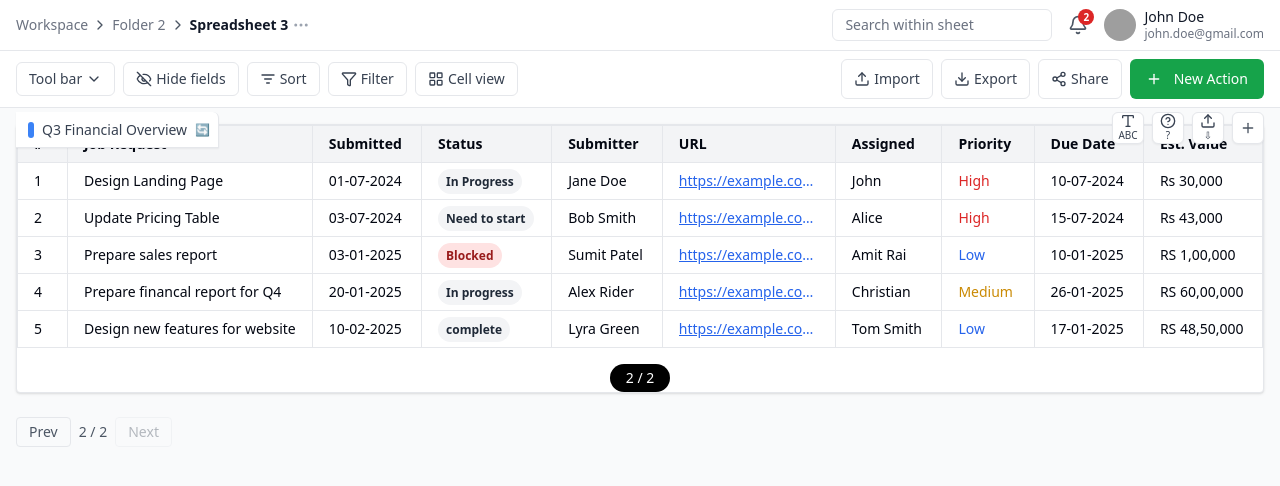
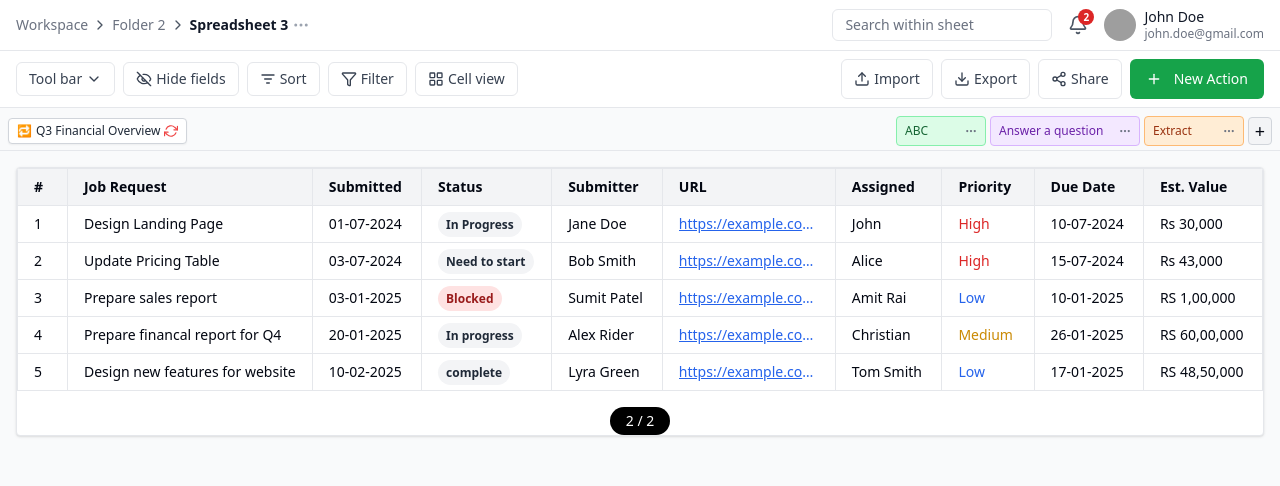
Before and after one commit to The-morning-star23/intern-spreadsheet, a React (Vite) app: page / in a window 1280 px wide. Shown: the top 486 px of the page. Built offline with nearby package versions, Linux system fonts and the light colour scheme; grey boxes are pictures that could not be loaded.

Commit message:
updated App.tsx

```diff
--- a/src/App.tsx
+++ b/src/App.tsx
@@ -2,7 +2,6 @@ import TopBar from "./components/TopBar";
 import Toolbar from "./components/Toolbar";
 import SheetHeader from "./components/SheetHeader"; // typo fixed
 import Table from "./components/Table";
-import Pagination from "./components/Pagination";
 
 function App() {
   return (
@@ -17,10 +16,7 @@ function App() {
       <SheetHeader />
 
       {/* Spreadsheet Table */}
-      <div className="relative z-10"> {/* ensures SheetHeader overlaps if needed */}
         <Table />
-        <Pagination />
-      </div>
     </div>
   );
 }
--- a/src/components/SheetHeader.tsx
+++ b/src/components/SheetHeader.tsx
@@ -1,38 +1,36 @@
-import { HelpCircle, Plus, Type, Upload } from "lucide-react";
+import { FiRefreshCw } from "react-icons/fi";
+import { BsThreeDots } from "react-icons/bs";
 
-const SheetHeader = () => {
+export default function SheetHeader() {
   return (
-    <div className="absolute top-[112px] left-0 right-0 z-30 flex justify-between items-start px-4">
-      {/* Left Q3 Tab */}
-      <div className="flex items-center h-9 bg-white border-b border-r rounded-tr-md shadow-sm pl-3 pr-2">
-        <div className="w-1.5 h-4 bg-blue-500 rounded mr-2" />
-        <span className="text-sm font-medium text-gray-700">
-          Q3 Financial Overview
-        </span>
-        <span className="ml-2 text-xs text-red-500">🔄</span>
+    <div className="flex items-center justify-between px-2 pt-2 pb-1 border-b border-gray-200 text-xs font-medium">
+      {/* Left: Q3 Financial Overview Tab */}
+      <div className="flex items-center space-x-2">
+        <div className="flex items-center space-x-1 rounded border border-gray-300 px-2 py-1 bg-white shadow-sm">
+          <span className="text-blue-500">🔁</span>
+          <span className="text-gray-800">Q3 Financial Overview</span>
+          <FiRefreshCw className="text-red-500 text-sm cursor-pointer" />
+        </div>
       </div>
 
-      {/* Right Floating Buttons */}
-      <div className="flex items-center space-x-2">
-        {[
-          { icon: Type, label: "ABC" },
-          { icon: HelpCircle, label: "?" },
-          { icon: Upload, label: "⇩" },
-        ].map(({ icon: Icon, label }, i) => (
-          <div
-            key={i}
-            className="flex flex-col items-center justify-center w-8 h-8 bg-white border rounded-md shadow-sm text-xs font-medium text-gray-700 hover:bg-gray-100"
-          >
-            <Icon className="w-4 h-4" />
-            <span className="-mt-0.5 text-[10px]">{label}</span>
-          </div>
-        ))}
-        <div className="w-8 h-8 bg-white border rounded-md shadow-sm flex items-center justify-center hover:bg-gray-100">
-          <Plus className="w-4 h-4 text-gray-600" />
+      {/* Right: ABC, Answer a question, Extract, + */}
+      <div className="flex items-center space-x-1">
+        <div className="flex items-center justify-between w-[90px] px-2 py-[6px] bg-green-100 rounded border border-green-300">
+          <span className="text-xs font-medium text-green-800">ABC</span>
+          <BsThreeDots className="text-gray-500 text-[12px]" />
+        </div>
+        <div className="flex items-center justify-between w-[150px] px-2 py-[6px] bg-purple-100 rounded border border-purple-300">
+          <span className="text-xs font-medium text-purple-800">Answer a question</span>
+          <BsThreeDots className="text-gray-500 text-[12px]" />
+        </div>
+        <div className="flex items-center justify-between w-[100px] px-2 py-[6px] bg-orange-100 rounded border border-orange-300">
+          <span className="text-xs font-medium text-orange-800">Extract</span>
+          <BsThreeDots className="text-gray-500 text-[12px]" />
+        </div>
+        <div className="flex items-center justify-center w-6 h-[28px] rounded border border-gray-300 bg-gray-100">
+          <span className="text-lg leading-none">+</span>
         </div>
       </div>
     </div>
   );
-};
-
-export default SheetHeader;
+}
```
